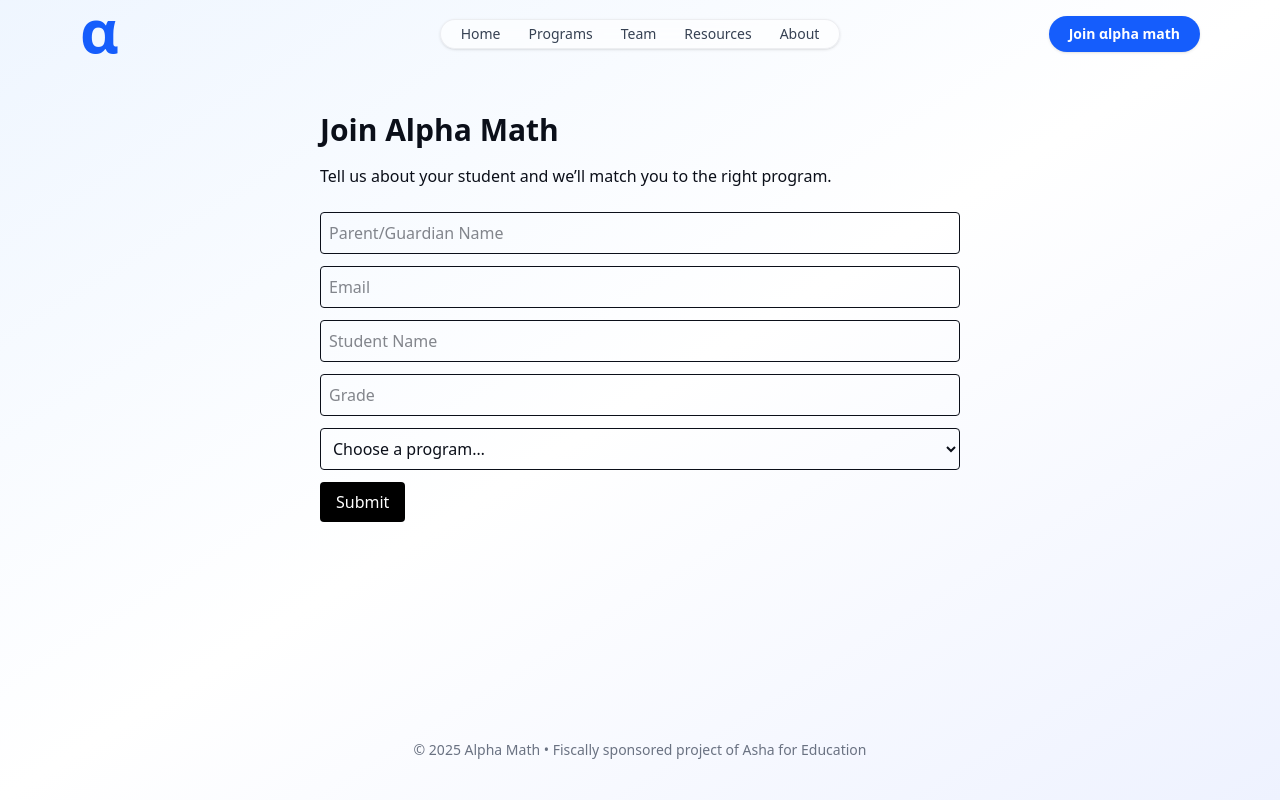
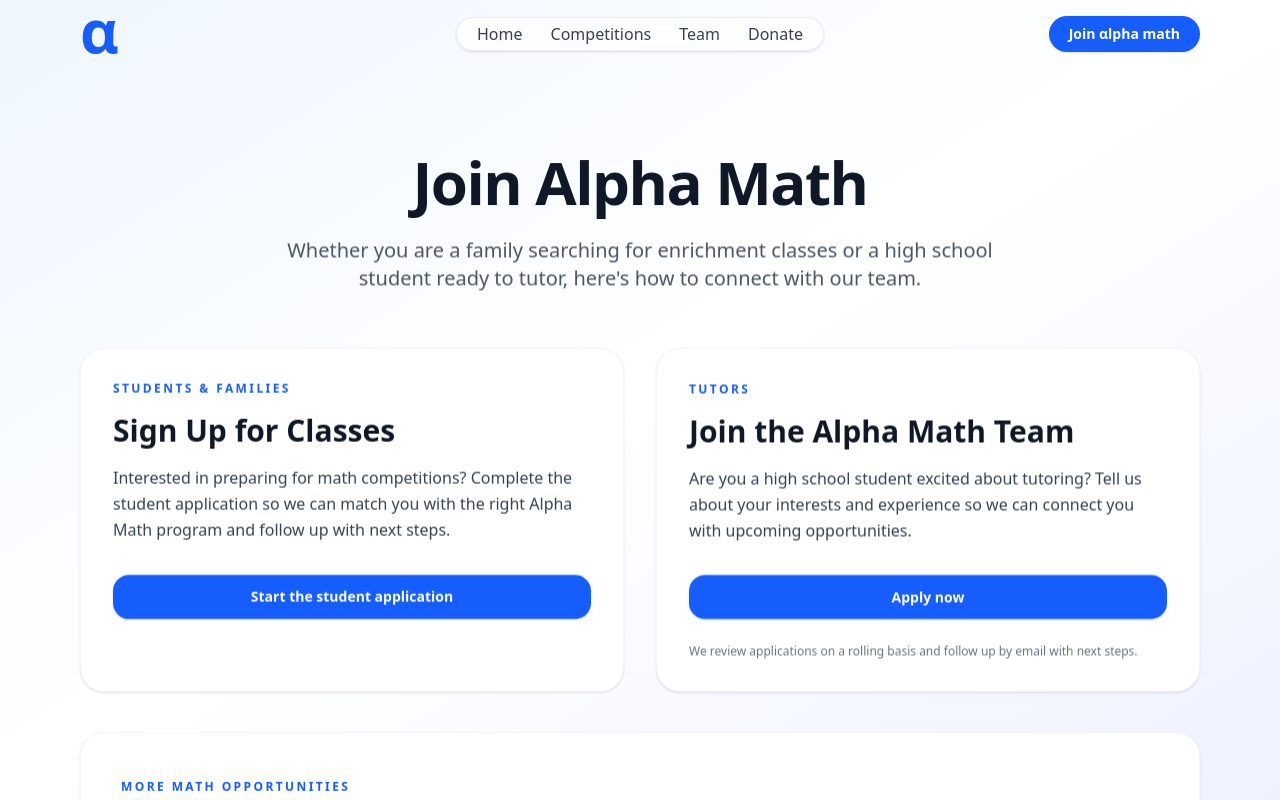
Before and after one commit to alphamathredmond/alphamathredmond.github.io, a React (Vite) app: page /join in a window 1280 px wide. Shown: the top 800 px of the page. Built offline with nearby package versions, Linux system fonts and the light colour scheme.

Commit message:
added donate, join, and programs page

```diff
--- a/src/components/Header.tsx
+++ b/src/components/Header.tsx
@@ -4,10 +4,9 @@
 export default function Header() {
   const items = [
     { to: "/", label: "Home" },
-    { to: "/programs", label: "Programs" },
+    { to: "/competitions", label: "Competitions" },
     { to: "/team", label: "Team" },
-    { to: "/resources", label: "Resources" },
-    { to: "/about", label: "About" },
+    { to: "/donate", label: "Donate" },
   ];
 
   return (
@@ -18,9 +17,9 @@
         </div>
 
         {/* Center pill navigation */}
-        <nav className="hidden md:flex items-center justify-center">
+        <nav className="hcoidden md:flex items-center justify-center">
           <div className="relative mx-6 rounded-full border border-gray-200/70 bg-white/70 backdrop-blur supports-[backdrop-filter]:bg-white/60 shadow-sm px-2 py-1">
-            <ul className="flex items-center gap-1 text-sm font-medium">
+            <ul className="flex items-center gap-1 text-base font-medium">
               {items.map((it) => (
                 <li key={it.to}>
                   <NavLink
--- a/src/data/tutors.json
+++ b/src/data/tutors.json
@@ -10,7 +10,7 @@
   {
     "id": "tyler-chen",
     "name": "Tyler Chen",
-    "role": ["Tutor"],
+    "role": ["Co-Founder", "Tutor"],
     "school": "Tesla STEM High School",
     "grade": "Senior",
     "links": { "image": "tyler.jpg" }
@@ -62,6 +62,14 @@
     "school": "Skyline High School",
     "grade": "Freshman",
     "links": { "image": "lahari.avif" }
+  },
+  {
+    "id": "julien-wang",
+    "name": "Julien Wang",
+    "role": ["Tutor"],
+    "school": "Tesla STEM High School",
+    "grade": "Senior",
+    "links": { "image": "julien.jpg" }
   }
 
 ]
--- a/src/main.tsx
+++ b/src/main.tsx
@@ -19,8 +19,8 @@
     element: <App />,
     children: [
       { index: true, element: <Home /> },
-      { path: "programs", element: <Programs /> },
-      { path: "programs/:id", element: <ProgramDetail /> },
+      { path: "competitions", element: <Programs /> },
+      { path: "competitions/:id", element: <ProgramDetail /> },
       { path: "team", element: <Team /> },
       { path: "donate", element: <Donate /> },
       { path: "join", element: <Join /> },
--- a/src/pages/Donate.tsx
+++ b/src/pages/Donate.tsx
@@ -1,31 +1,48 @@
+import FloatIn from "../components/FloatIn";
+
 export default function Donate() {
   return (
-    <section className="mx-auto max-w-3xl px-4 py-10">
-      <h1 className="text-3xl font-semibold">Donate</h1>
-      <p className="mt-3 text-muted-foreground">
-        Your donation supports free and low-cost math enrichment for students in our community.
-      </p>
+    <section className="container-std py-16">
+      <FloatIn delay={0}>
+        <div className="max-w-2xl mx-auto text-center mb-10">
+          <h1 className="text-6xl md:text-7xl font-bold tracking-tight text-gray-900">Donate</h1>
+          <p className="mt-6 text-xl text-gray-600 max-w-2xl mx-auto">
+            Donations are tax-deductible to the extent allowed by law. Alpha Math is a fiscally
+            sponsored project of Junior Asha, Asha for Education, Seattle.
+          </p>
+        </div>
+      </FloatIn>
 
-      <div className="mt-6 space-y-3">
-        <p>Suggested amounts and impact:</p>
-        <ul className="list-disc pl-6 space-y-1 text-sm">
-          <li>$50 — classroom supplies for one session</li>
-          <li>$100 — covers materials for a full month</li>
-          <li>$250 — sponsors a student’s full contest prep</li>
-        </ul>
-      </div>
+      <FloatIn delay={150}>
+        <div className="grid md:grid-cols-2 gap-10">
+          <div>
+            <h2 className="text-xl md:text-2xl font-semibold text-gray-900">
+              Your generous contribution helps us make a meaningful impact.
+            </h2>
+            <p className="mt-6 text-gray-800">
+              <span className="font-semibold">Use this link to donate:</span>{' '}
+              <a
+                href="https://donate.ashanet.org/?e=1798"
+                target="_blank"
+                rel="noreferrer"
+                className="text-blue-600 hover:underline"
+              >
+                https://donate.ashanet.org/?e=1798
+              </a>
+            </p>
+            <p className="mt-6 text-gray-600">Thank you for your support!</p>
+          </div>
 
-      <a
-        className="mt-8 inline-block bg-black text-white rounded px-4 py-2"
-        href="https://example.com/donate" // replace with Asha/your link
-        target="_blank" rel="noreferrer"
-      >
-        Donate via Asha for Education
-      </a>
-
-      <p className="mt-4 text-xs text-muted-foreground">
-        Alpha Math is fiscally sponsored; donations may be tax-deductible. Receipt provided by our sponsor.
-      </p>
+          <div className="rounded-2xl border border-gray-100 bg-white p-6 md:p-8 shadow-sm">
+            <h3 className="text-xl font-semibold text-gray-900">Why donate?</h3>
+            <ul className="mt-3 list-disc list-inside text-gray-700 space-y-1 text-base">
+              <li>Support free and low-cost enrichment for local students</li>
+              <li>Help us expand programs and competition prep</li>
+              <li>Enable need-based scholarships and materials</li>
+            </ul>
+          </div>
+        </div>
+      </FloatIn>
     </section>
   );
 }
--- a/src/pages/Home.tsx
+++ b/src/pages/Home.tsx
@@ -30,18 +30,18 @@
               <div className="mt-8 flex flex-wrap justify-center gap-4">
                 {/* Primary gradient button */}
                 <Link
-                  to="/programs"
+                  to="/competitions"
                   className="group relative inline-flex items-center rounded-2xl px-7 py-3.5 bg-blue-600 text-white font-semibold shadow-lg hover:shadow-xl transition-all duration-300 hover:scale-[1.02] overflow-hidden"
                 >
-                  <span className="relative z-10">Explore Programs</span>
+                  <span className="relative z-10">Explore Competitions</span>
                 </Link>
 
                 {/* Secondary outline button */}
                 <Link
-                  to="/contact"
+                  to="/team"
                   className="group inline-flex items-center rounded-2xl px-7 py-3.5 border-2 border-blue-600/20 bg-white/70 backdrop-blur text-gray-800 hover:border-blue-600/40 hover:bg-white transition-all"
                 >
-                  <span>Contact Us</span>
+                  <span>Meet Our Team</span>
                 </Link>
               </div>
             </FloatIn>
--- a/src/pages/Join.tsx
+++ b/src/pages/Join.tsx
@@ -1,13 +1,91 @@
-import SignupForm from "../features/signup/SignupForm";
+import FloatIn from "../components/FloatIn";
 
 export default function Join() {
   return (
-    <section className="mx-auto max-w-2xl px-4 py-10">
-      <h1 className="text-3xl font-semibold mb-4">Join Alpha Math</h1>
-      <p className="text-muted-foreground mb-6">
-        Tell us about your student and we’ll match you to the right program.
-      </p>
-      <SignupForm />
+    <section className="container-std py-16 md:py-20">
+        <div className="max-w-3xl mx-auto text-center mb-14">
+          <FloatIn delay={0}>
+            <h1 className="text-5xl md:text-6xl font-bold tracking-tight text-gray-900">
+              Join Alpha Math
+            </h1>
+          </FloatIn>
+          <FloatIn delay={100}>
+            <p className="mt-6 text-lg md:text-xl text-gray-600">
+              Whether you are a family searching for enrichment classes or a high school
+              student ready to tutor, here&apos;s how to connect with our team.
+            </p>
+          </FloatIn>
+        </div>
+
+      <div className="grid gap-8 md:grid-cols-2">
+        <FloatIn delay={200} className="h-full">
+          <article className="flex h-full flex-col rounded-3xl border border-gray-100 bg-white p-8 shadow-sm">
+            <span className="text-xs font-semibold uppercase tracking-[0.2em] text-blue-600">
+              Students & Families
+            </span>
+            <h2 className="mt-4 text-3xl font-bold text-gray-900">Sign Up for Classes</h2>
+            <p className="mt-4 text-gray-700 leading-relaxed">
+              Interested in preparing for math competitions? Complete the student application
+              so we can match you with the right Alpha Math program and follow up with next steps.
+            </p>
+            <a
+              href="https://forms.microsoft.com/r/NfkzbS2qW8"
+              target="_blank"
+              rel="noreferrer"
+              className="mt-8 inline-flex items-center justify-center rounded-2xl bg-blue-600 px-6 py-3 text-sm font-semibold text-white shadow-sm transition hover:bg-blue-700"
+            >
+              Start the student application
+            </a>
+          </article>
+        </FloatIn>
+
+        <FloatIn delay={300} className="h-full">
+          <article className="flex h-full flex-col rounded-3xl border border-gray-100 bg-white p-8 shadow-sm">
+            <span className="text-xs font-semibold uppercase tracking-[0.2em] text-blue-600">
+              Tutors
+            </span>
+            <h2 className="mt-4 text-3xl font-bold text-gray-900">Join the Alpha Math Team</h2>
+            <p className="mt-4 text-gray-700 leading-relaxed">
+              Are you a high school student excited about tutoring? Tell us about your
+              interests and experience so we can connect you with upcoming opportunities.
+            </p>
+            <a
+              href="https://forms.office.com/r/8jmm4ST6DB"
+              target="_blank"
+              rel="noreferrer"
+              className="mt-8 inline-flex items-center justify-center rounded-2xl bg-blue-600 px-6 py-3 text-sm font-semibold text-white shadow-sm transition hover:bg-blue-700"
+            >
+              Apply now
+            </a>
+            <p className="mt-6 text-xs text-gray-500">
+              We review applications on a rolling basis and follow up by email with next steps.
+            </p>
+          </article>
+        </FloatIn>
+      </div>
+
+      <FloatIn delay={400}>
+        <article className="mt-10 rounded-3xl border border-gray-100 bg-white p-8 md:p-10 shadow-sm">
+          <span className="text-xs font-semibold uppercase tracking-[0.2em] text-blue-600">
+            More Math Opportunities
+          </span>
+          <h2 className="mt-4 text-3xl font-bold text-gray-900">
+            Gifted Education Advisory Council Math Club
+          </h2>
+          <p className="mt-4 text-gray-700 leading-relaxed max-w-3xl">
+            Keep your student sharp with additional contests and problem-solving meetups through
+            the GEAC Math Club. Explore their calendar and registration details below.
+          </p>
+          <a
+            className="mt-6 inline-flex items-center justify-center rounded-2xl bg-blue-600 px-6 py-3 text-sm font-semibold text-white shadow-sm transition hover:bg-blue-700"
+            href="https://www.lwsdgeac.org/geacevents/mathematical-olympiad-for-elementary-middle-schools-moems-15-lccwj"
+            target="_blank"
+            rel="noreferrer"
+          >
+            Visit the GEAC Math Club page
+          </a>
+        </article>
+      </FloatIn>
     </section>
   );
 }
--- a/src/pages/Programs.tsx
+++ b/src/pages/Programs.tsx
@@ -1,19 +1,65 @@
-import programs from "../data/programs.json";
-import { Link } from "react-router-dom";
-import ProgramCard from "../components/ProgramCard";
+import FloatIn from "../components/FloatIn";
 
 export default function Programs() {
   return (
-    <section className="container-std section">
-      <h1 className="text-3xl font-semibold mb-6">Programs</h1>
-      <div className="grid sm:grid-cols-2 lg:grid-cols-3 gap-6">
-        {programs.map(p => (
-          <ProgramCard key={p.id} p={p} />
-        ))}
-      </div>
-      <div className="mt-8">
-        <Link to="/join" className="underline">Not sure which to pick? Start the sign-up form →</Link>
-      </div>
+    <section className="container-std py-16">
+      <FloatIn delay={0}>
+        <div className="max-w-2xl mx-auto text-center mb-10">
+          <h1 className="text-6xl md:text-7xl font-bold tracking-tight text-gray-900">Competitions</h1>
+          <p className="mt-6 text-xl text-gray-600 max-w-2xl mx-auto">We help students prepare for local and regional math competitions. Below is an overview of Math is Cool.</p>
+        </div>
+      </FloatIn>
+
+      <FloatIn delay={150}>
+        <div className="mt-12 bg-white rounded-2xl border border-gray-100 shadow-sm p-6 md:p-8">
+          <h2 className="text-2xl md:text-3xl font-bold text-gray-900">Math is Cool</h2>
+          <p className="mt-3 text-gray-700 max-w-3xl">Math is Cool is a team-based math competition for students in Washington and Oregon. Open to students from grades 4 through 12, it lets participants showcase their math skills across a variety of exciting events.</p>
+
+          <h3 className="mt-8 text-xl font-semibold text-gray-900">Events in Math is Cool</h3>
+          <div className="mt-4 grid md:grid-cols-3 gap-6">
+            <div>
+              <h4 className="font-semibold text-gray-900">Individual</h4>
+              <p className="mt-1 text-sm text-gray-600">Students can showcase their math skills in various individual events:</p>
+              <ul className="mt-3 list-disc list-inside text-gray-700 space-y-1">
+                <li>Mental Math (oral) — 8 questions, 30 seconds per question</li>
+                <li>Individual Contest (paper) — 40 FRQ questions, 35 minutes</li>
+              </ul>
+            </div>
+            <div>
+              <h4 className="font-semibold text-gray-900">Team</h4>
+              <p className="mt-1 text-sm text-gray-600">Team events emphasize collaboration and strategy:</p>
+              <ul className="mt-3 list-disc list-inside text-gray-700 space-y-1">
+                <li>Team Multiple Choice (paper) — 10 MCQ questions, 15 min</li>
+                <li>Team Contest (paper) — 10 FRQ questions, 15 minutes</li>
+                <li>Triple Jump (paper) — 10 FRQ questions, 15 minutes with 3 submissions on 5 minute intervals</li>
+              </ul>
+            </div>
+            <div>
+              <h4 className="font-semibold text-gray-900">College Bowl</h4>
+              <p className="mt-1 text-sm text-gray-600">Fast-paced, buzzer rounds:</p>
+              <ul className="mt-3 list-disc list-inside text-gray-700 space-y-1">
+                <li>College Bowl (oral) — 10 questions per round, 3 rounds, 30 seconds per question</li>
+              </ul>
+            </div>
+          </div>
+
+          <h3 className="mt-10 text-xl font-semibold text-gray-900">More Information</h3>
+          <div className="mt-4 grid md:grid-cols-3 gap-6 text-gray-700">
+            <div>
+              <h4 className="font-semibold text-gray-900">Website</h4>
+              <p className="mt-1 text-sm">Information about Math is Cool can be found at their website: <a className="text-blue-600 hover:underline" href="https://academicsarecool.com" target="_blank" rel="noreferrer">academicsarecool.com</a></p>
+            </div>
+            <div>
+              <h4 className="font-semibold text-gray-900">Rules</h4>
+              <p className="mt-1 text-sm">Rules for the competition and eligibility: <a className="text-blue-600 hover:underline" href="https://academicsarecool.com/#/rules" target="_blank" rel="noreferrer">academicsarecool.com/#/rules</a></p>
+            </div>
+            <div>
+              <h4 className="font-semibold text-gray-900">History</h4>
+              <p className="mt-1 text-sm">Learn more about the history: <a className="text-blue-600 hover:underline" href="https://academicsarecool.com/#/history" target="_blank" rel="noreferrer">academicsarecool.com/#/history</a></p>
+            </div>
+          </div>
+        </div>
+      </FloatIn>
     </section>
   );
 }
```
Also changed, not shown: src/data/programs.json (+5 -5 lines), 1 other file (tests, documents, lock files or other folders).
